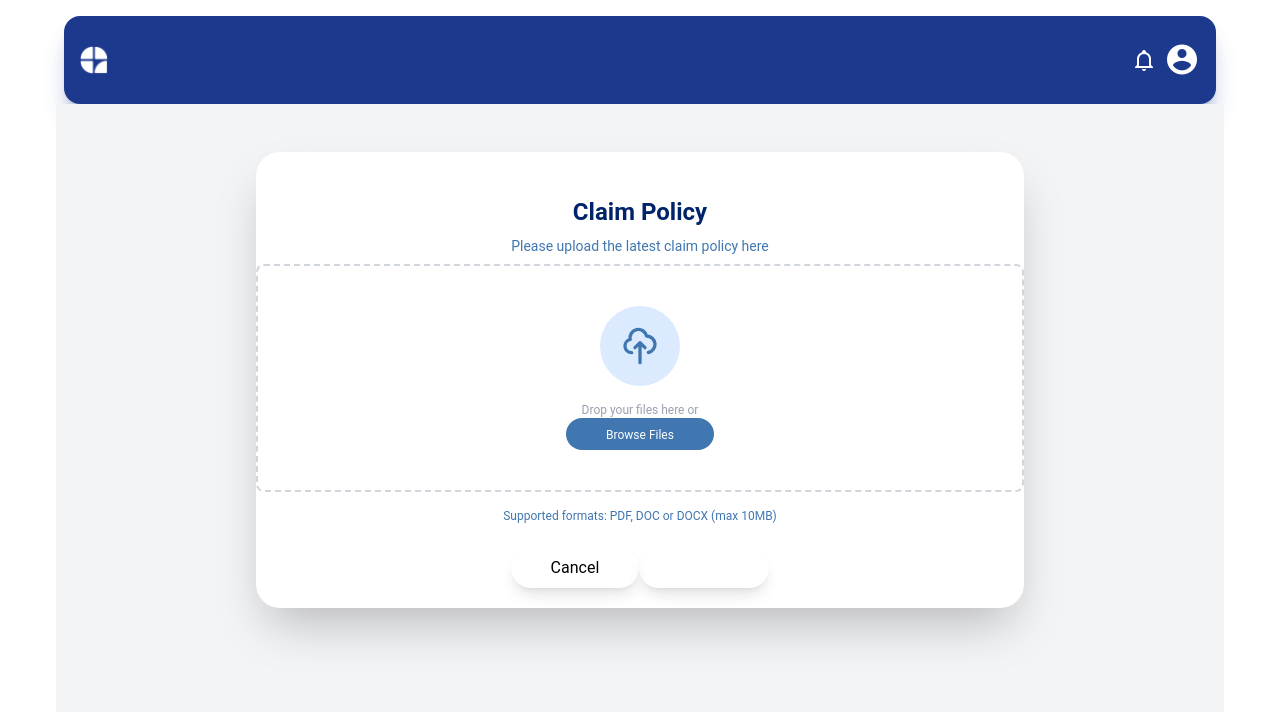
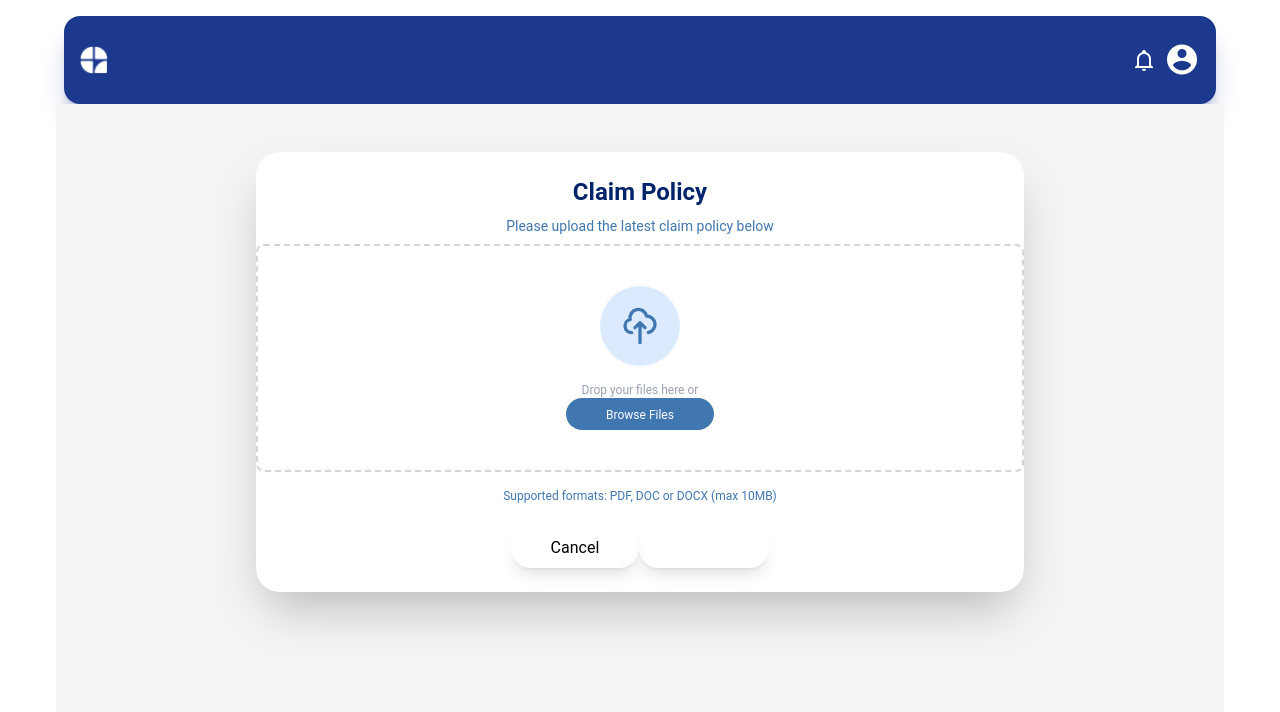
Before and after one commit to leongjs98/claimsy, a Vue app: page /admin/claim/upload in a window 1280 px wide. Shown: the top 712 px of the page. Built offline with nearby package versions, Linux system fonts and the light colour scheme.

Commit message:
Upload pages for admin & employee
made the spacing more balanced

```diff
--- a/src/pages/admin/claim/upload.vue
+++ b/src/pages/admin/claim/upload.vue
@@ -3,11 +3,11 @@
   <div class="min-h-screen bg-gray-100 py-12 px-4 sm:px-6 lg:px-8">
     <div class="max-w-3xl mx-auto">
       <!-- Card Container -->
-      <div class="bg-white rounded-xl shadow-2xl overflow-hidden transform transition-all hover:shadow-3xl px-20 py-5">
+      <div class="bg-white rounded-xl shadow-2xl overflow-hidden transform transition-all hover:shadow-3xl px-20 py-6">
         <!-- Card Header -->
-        <div class="px-8 py-6 pb-0 text-center">
+        <div class="px-8 py-5=4 pb-0 text-center">
           <h2 class="text-2xl font-bold text-[#00246A]">Claim Policy</h2>
-          <p class="mt-2 text-[#4077B0] text-sm">Please upload the latest claim policy here</p>
+          <p class="mt-2 text-[#4077B0] text-sm">Please upload the latest claim policy below</p>
         </div>
 
         <!-- Card Body -->
--- a/src/pages/employee/claim/upload.vue
+++ b/src/pages/employee/claim/upload.vue
@@ -3,9 +3,9 @@
     <div class="min-h-screen bg-gray-100 py-12 px-4 sm:px-6 lg:px-8">
       <div class="max-w-3xl mx-auto">
         <!-- Card Container -->
-        <div class="bg-white rounded-xl shadow-2xl overflow-hidden transform transition-all hover:shadow-3xl px-20 py-5">
+        <div class="bg-white rounded-xl shadow-2xl overflow-hidden transform transition-all hover:shadow-3xl px-20 py-6">
           <!-- Card Header -->
-          <div class="px-8 py-6 pb-0 text-center">
+          <div class="px-8 py-4 pb-0 text-center">
             <h2 class="text-2xl font-bold text-[#00246A]">Upload Your Receipts</h2>
             <p class="mt-2 text-[#4077B0] text-sm">Please provide your receipt below</p>
           </div>
```
